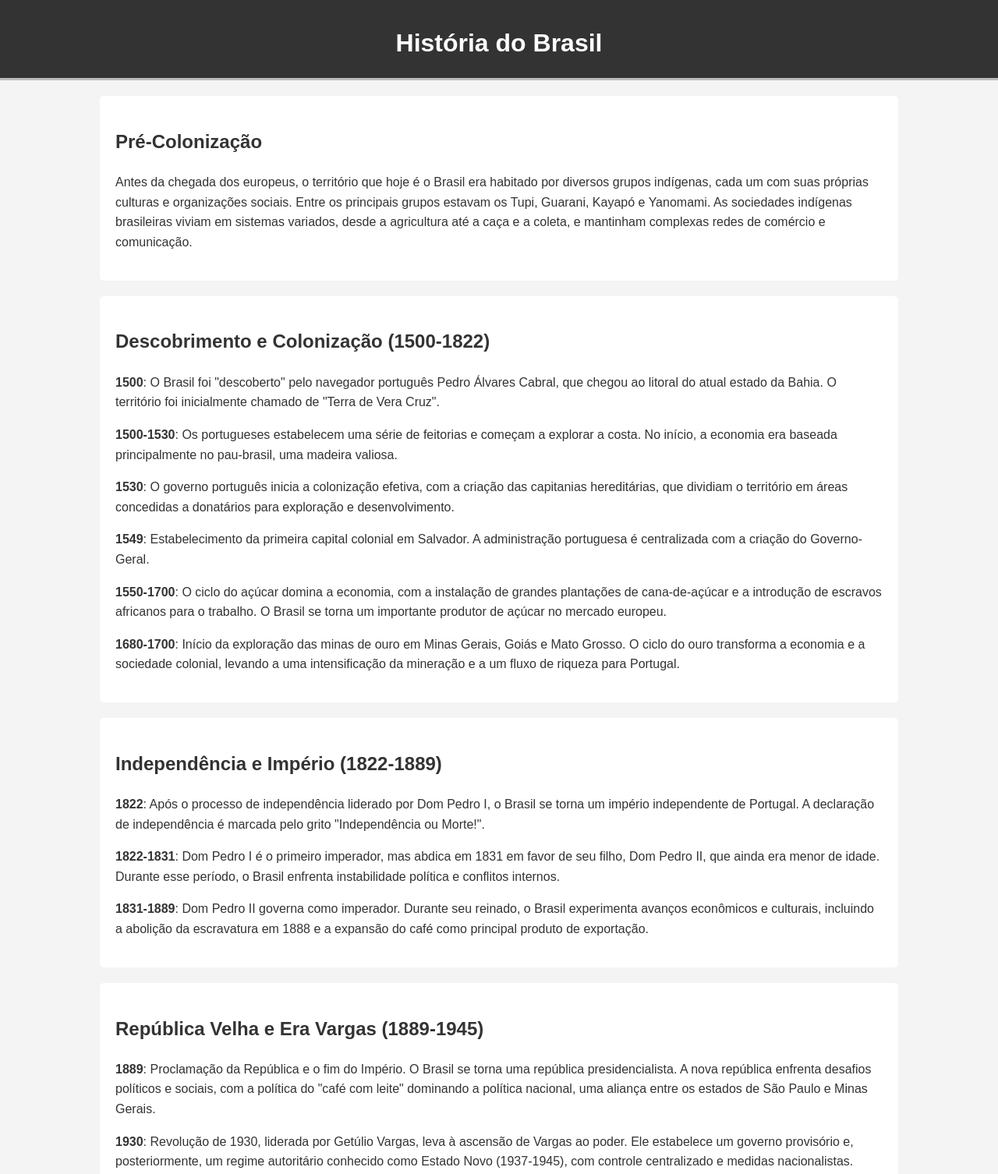
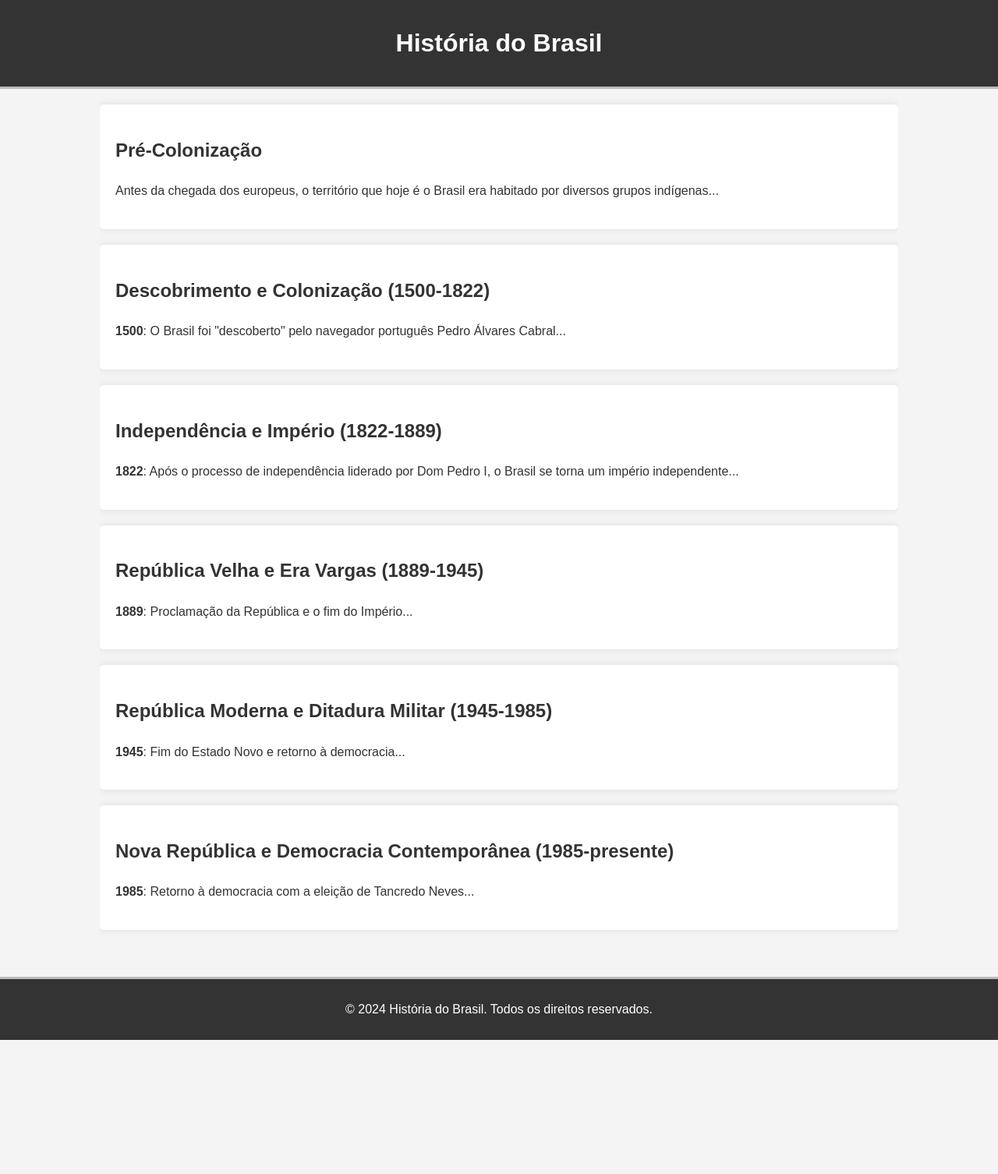
Before and after one commit to Francesba123/Francesba123.github.io, a plain HTML site: page index.html in a window 1280 px wide. Shown: the top 1506 px of the page at 78% size. After the commit the page ends 1334 px from the top, so only its background shows below. Drawn offline with Linux system fonts and the light colour scheme.

Commit message:
Update index.html

```diff
--- a/index.html
+++ b/index.html
@@ -3,6 +3,7 @@
 <head>
     <meta charset="UTF-8">
     <meta name="viewport" content="width=device-width, initial-scale=1.0">
+    <meta name="description" content="Resumo da história do Brasil desde a pré-colonização até o período contemporâneo.">
     <title>História do Brasil</title>
     <style>
         body {
@@ -17,35 +18,35 @@
             width: 80%;
             margin: auto;
             overflow: hidden;
+            padding: 20px 0;
         }
         header {
-            background: #333;
+            background-color: #333;
             color: #fff;
-            padding-top: 30px;
-            min-height: 70px;
-            border-bottom: #bbb 3px solid;
-            margin-bottom: 20px;
+            padding: 30px 0;
+            border-bottom: 3px solid #bbb;
+            text-align: center;
         }
         header h1 {
-            text-align: center;
             margin: 0;
         }
         article {
-            background: #fff;
+            background-color: #fff;
             padding: 20px;
             border-radius: 5px;
             margin-bottom: 20px;
+            box-shadow: 0 0 10px rgba(0, 0, 0, 0.1);
         }
         article h2 {
             color: #333;
         }
         footer {
-            background: #333;
+            background-color: #333;
             color: #fff;
             padding: 10px;
             text-align: center;
+            border-top: 3px solid #bbb;
             margin-top: 20px;
-            border-top: #bbb 3px solid;
         }
         @media (max-width: 768px) {
             .container {
@@ -58,52 +59,38 @@
 </head>
 <body>
     <header>
-        <div class="container">
-            <h1>História do Brasil</h1>
-        </div>
+        <h1>História do Brasil</h1>
     </header>
 
     <div class="container">
         <article>
             <h2>Pré-Colonização</h2>
-            <p>Antes da chegada dos europeus, o território que hoje é o Brasil era habitado por diversos grupos indígenas, cada um com suas próprias culturas e organizações sociais. Entre os principais grupos estavam os Tupi, Guarani, Kayapó e Yanomami. As sociedades indígenas brasileiras viviam em sistemas variados, desde a agricultura até a caça e a coleta, e mantinham complexas redes de comércio e comunicação.</p>
+            <p>Antes da chegada dos europeus, o território que hoje é o Brasil era habitado por diversos grupos indígenas...</p>
         </article>
 
         <article>
             <h2>Descobrimento e Colonização (1500-1822)</h2>
-            <p><strong>1500</strong>: O Brasil foi "descoberto" pelo navegador português Pedro Álvares Cabral, que chegou ao litoral do atual estado da Bahia. O território foi inicialmente chamado de "Terra de Vera Cruz".</p>
-            <p><strong>1500-1530</strong>: Os portugueses estabelecem uma série de feitorias e começam a explorar a costa. No início, a economia era baseada principalmente no pau-brasil, uma madeira valiosa.</p>
-            <p><strong>1530</strong>: O governo português inicia a colonização efetiva, com a criação das capitanias hereditárias, que dividiam o território em áreas concedidas a donatários para exploração e desenvolvimento.</p>
-            <p><strong>1549</strong>: Estabelecimento da primeira capital colonial em Salvador. A administração portuguesa é centralizada com a criação do Governo-Geral.</p>
-            <p><strong>1550-1700</strong>: O ciclo do açúcar domina a economia, com a instalação de grandes plantações de cana-de-açúcar e a introdução de escravos africanos para o trabalho. O Brasil se torna um importante produtor de açúcar no mercado europeu.</p>
-            <p><strong>1680-1700</strong>: Início da exploração das minas de ouro em Minas Gerais, Goiás e Mato Grosso. O ciclo do ouro transforma a economia e a sociedade colonial, levando a uma intensificação da mineração e a um fluxo de riqueza para Portugal.</p>
+            <p><strong>1500</strong>: O Brasil foi "descoberto" pelo navegador português Pedro Álvares Cabral...</p>
         </article>
 
         <article>
             <h2>Independência e Império (1822-1889)</h2>
-            <p><strong>1822</strong>: Após o processo de independência liderado por Dom Pedro I, o Brasil se torna um império independente de Portugal. A declaração de independência é marcada pelo grito "Independência ou Morte!".</p>
-            <p><strong>1822-1831</strong>: Dom Pedro I é o primeiro imperador, mas abdica em 1831 em favor de seu filho, Dom Pedro II, que ainda era menor de idade. Durante esse período, o Brasil enfrenta instabilidade política e conflitos internos.</p>
-            <p><strong>1831-1889</strong>: Dom Pedro II governa como imperador. Durante seu reinado, o Brasil experimenta avanços econômicos e culturais, incluindo a abolição da escravatura em 1888 e a expansão do café como principal produto de exportação.</p>
+            <p><strong>1822</strong>: Após o processo de independência liderado por Dom Pedro I, o Brasil se torna um império independente...</p>
         </article>
 
         <article>
             <h2>República Velha e Era Vargas (1889-1945)</h2>
-            <p><strong>1889</strong>: Proclamação da República e o fim do Império. O Brasil se torna uma república presidencialista. A nova república enfrenta desafios políticos e sociais, com a política do "café com leite" dominando a política nacional, uma aliança entre os estados de São Paulo e Minas Gerais.</p>
-            <p><strong>1930</strong>: Revolução de 1930, liderada por Getúlio Vargas, leva à ascensão de Vargas ao poder. Ele estabelece um governo provisório e, posteriormente, um regime autoritário conhecido como Estado Novo (1937-1945), com controle centralizado e medidas nacionalistas.</p>
+            <p><strong>1889</strong>: Proclamação da República e o fim do Império...</p>
         </article>
 
         <article>
             <h2>República Moderna e Ditadura Militar (1945-1985)</h2>
-            <p><strong>1945</strong>: Fim do Estado Novo e retorno à democracia com a eleição de Eurico Gaspar Dutra. O Brasil entra em um período de crescimento econômico conhecido como o "Milagre Econômico Brasileiro" durante os anos 1960 e 1970.</p>
-            <p><strong>1964-1985</strong>: Golpe militar em 1964 leva ao estabelecimento de uma ditadura militar, que dura até 1985. Durante esse período, o país enfrenta censura, repressão política e violação dos direitos humanos. O crescimento econômico é acompanhado por uma crescente desigualdade social.</p>
+            <p><strong>1945</strong>: Fim do Estado Novo e retorno à democracia...</p>
         </article>
 
         <article>
             <h2>Nova República e Democracia Contemporânea (1985-presente)</h2>
-            <p><strong>1985</strong>: Retorno à democracia com a eleição de Tancredo Neves e a posse de seu vice, José Sarney, após a morte de Neves. A nova constituição de 1988 estabelece a atual República Federativa do Brasil.</p>
-            <p><strong>1990-2000</strong>: O Brasil passa por reformas econômicas e estabilidade, com a introdução do Plano Real em 1994, que controla a hiperinflação e estabiliza a economia.</p>
-            <p><strong>2000-2010</strong>: Crescimento econômico contínuo e aumento da presença global do Brasil. Os governos de Luiz Inácio Lula da Silva e Dilma Rousseff focam em políticas de redução da pobreza e inclusão social.</p>
-            <p><strong>2010-presente</strong>: O Brasil enfrenta crises econômicas e políticas, incluindo um impeachment de Dilma Rousseff em 2016 e a eleição de Jair Bolsonaro em 2018, com um governo marcado por polarização política e desafios sociais.</p>
+            <p><strong>1985</strong>: Retorno à democracia com a eleição de Tancredo Neves...</p>
         </article>
     </div>
 
```
